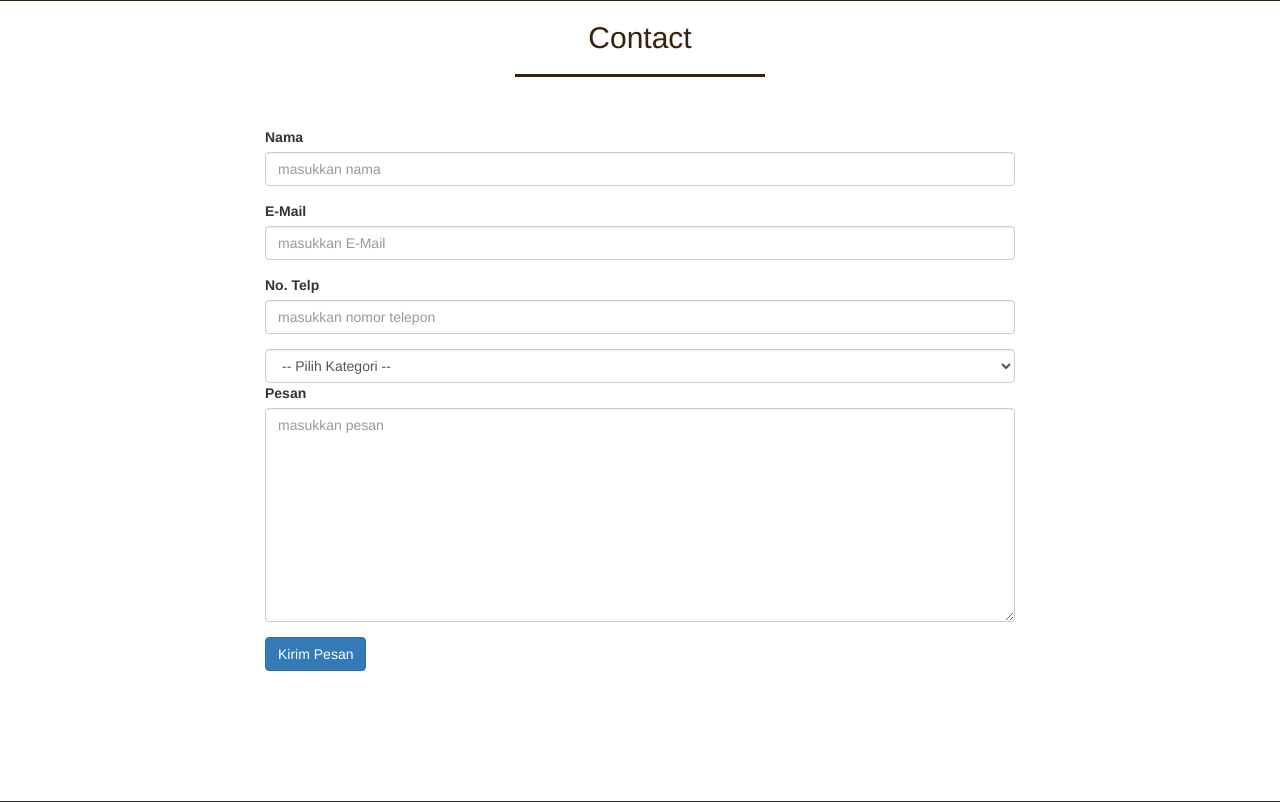
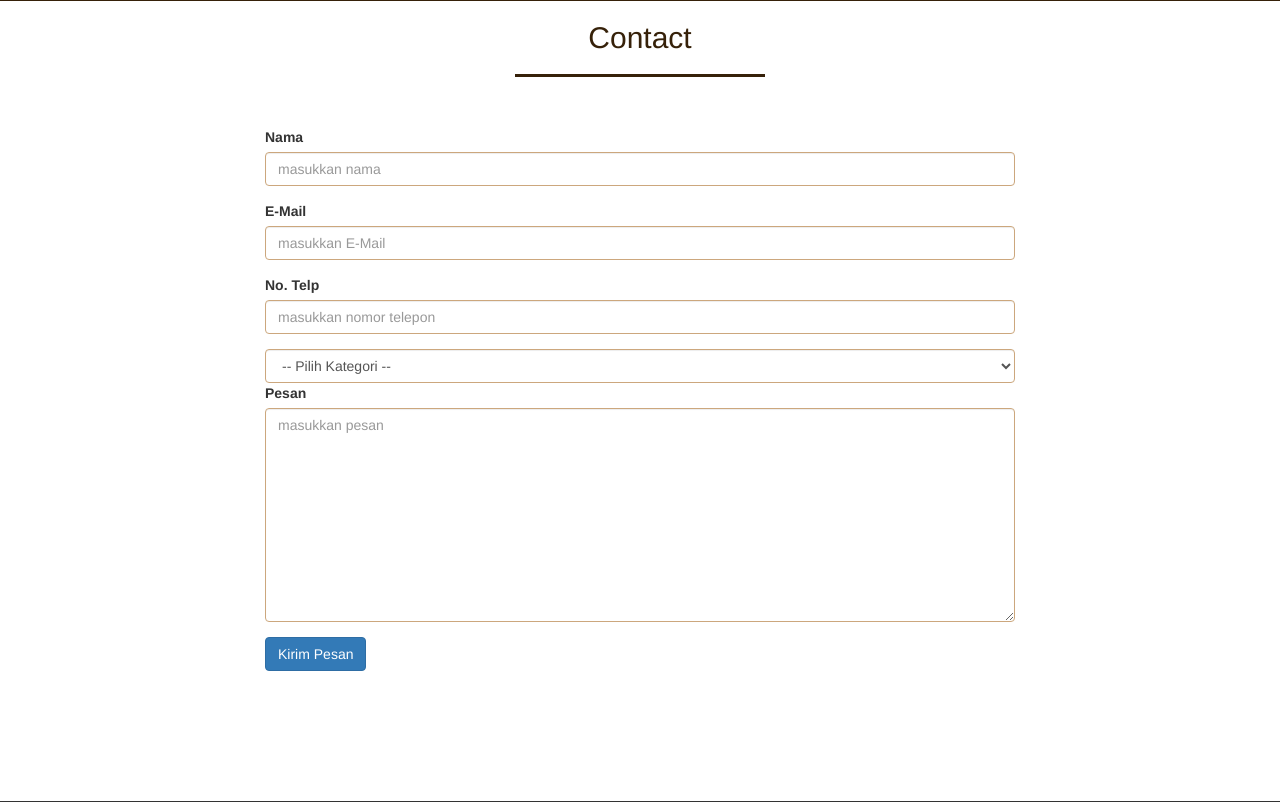
Before and after one commit to ekaadwar/myportfolio, a PHP site: page / in a window 1280 px wide. Shown: the part 1792-2594 px from the top of the page. Run offline with PHP 8.4, Linux system fonts and the light colour scheme.

Commit message:
make the border color light brown for the input column

```diff
--- a/css/style.css
+++ b/css/style.css
@@ -91,6 +91,10 @@ hr.white-section{
 	min-height : 800px;
 }
 
+.form-control{
+	border : 1px solid #cca77d;
+}
+
 footer{
 	position : absolute;
 	bottom : 0;
```
